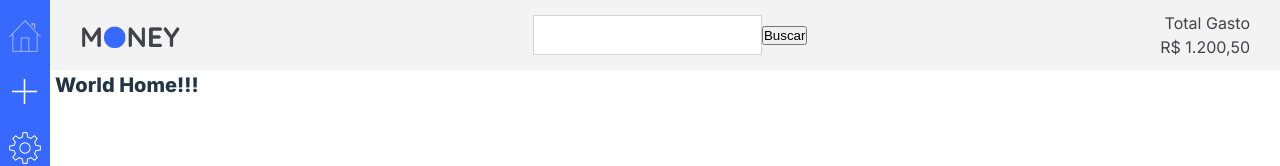
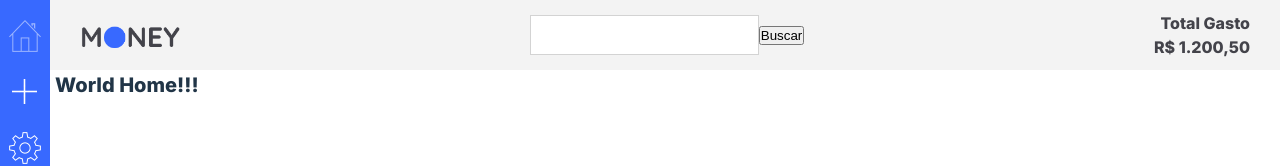
Before and after one commit to hugolinobg/ProjetoMoney, a React (Vite) app in the folder money-fontEnd/: page / in a window 1280 px wide. Shown: the top 166 px of the page. Built offline with nearby package versions, Linux system fonts and the light colour scheme.

Commit message:
correção de erros

```diff
--- a/money-fontEnd/src/components/Navbar/Navbar.css
+++ b/money-fontEnd/src/components/Navbar/Navbar.css
@@ -21,3 +21,8 @@
   font-size: var(--fsize-md);
   color: var(--color-dark-gray);
 }
+
+.dashboard span,
+p {
+  font-weight: bold;
+}
--- a/money-fontEnd/src/pages/Home/Home.jsx
+++ b/money-fontEnd/src/pages/Home/Home.jsx
@@ -1,7 +1,7 @@
-import "./Home.css"
+import './Home.css'
 
-import Sidebar from "../../components/Sidebar/SideBar"
-import Navbar from "../../components/Navbar/Navbar"
+import Sidebar from '../../components/Sidebar/Sidebar'
+import Navbar from '../../components/Navbar/Navbar'
 
 const Home = () => {
   return (
```
